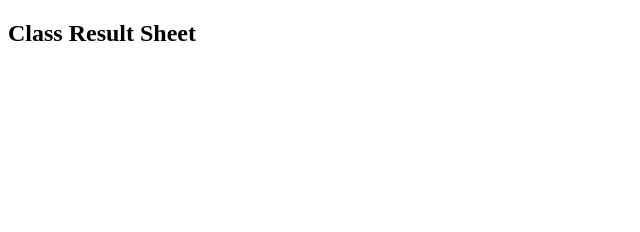
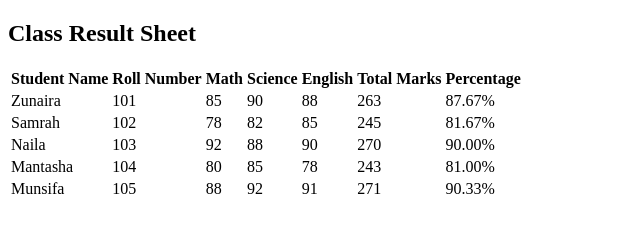
Before and after one commit to batool-zahra1/git-assignment, a plain HTML site: page index.html in a window 1280 px wide. Shown: the whole page, without its empty margins (0-640 px from the left). Drawn offline with Linux system fonts and the light colour scheme.

Commit message:
second commit

```diff
--- a/index.html
+++ b/index.html
@@ -7,5 +7,63 @@
 </head>
 <body>
     <h2>Class Result Sheet</h2>
+    <table>
+        <thead>
+            <tr>
+                <th>Student Name</th>
+                <th>Roll Number</th>
+                <th>Math</th>
+                <th>Science</th>
+                <th>English</th>
+                <th>Total Marks</th>
+                <th>Percentage</th>
+            </tr>
+        </thead>
+        <tbody>
+            <tr>
+                <td>Zunaira</td>
+                <td>101</td>
+                <td>85</td>
+                <td>90</td>
+                <td>88</td>
+                <td>263</td>
+                <td>87.67%</td>
+            </tr>
+            <tr>
+                <td>Samrah</td>
+                <td>102</td>
+                <td>78</td>
+                <td>82</td>
+                <td>85</td>
+                <td>245</td>
+                <td>81.67%</td>
+            </tr>
+            <tr>
+                <td>Naila</td>
+                <td>103</td>
+                <td>92</td>
+                <td>88</td>
+                <td>90</td>
+                <td>270</td>
+                <td>90.00%</td>
+            </tr>
+            <tr>
+                <td>Mantasha</td>
+                <td>104</td>
+                <td>80</td>
+                <td>85</td>
+                <td>78</td>
+                <td>243</td>
+                <td>81.00%</td>
+            </tr>
+            <tr>
+                <td>Munsifa</td>
+                <td>105</td>
+                <td>88</td>
+                <td>92</td>
+                <td>91</td>
+                <td>271</td>
+                <td>90.33%</td>
+            </tr>
 </body>
 </html>
```
